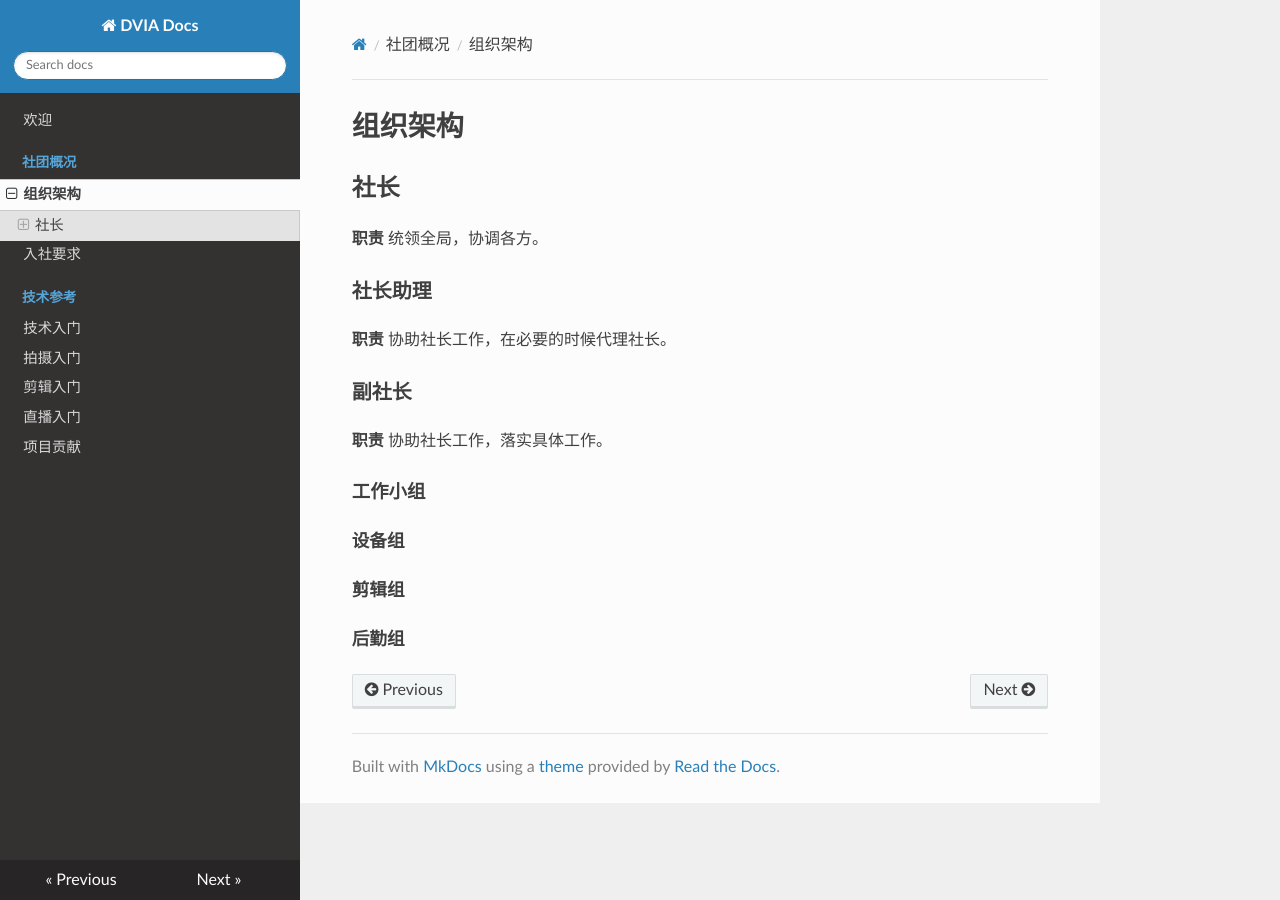
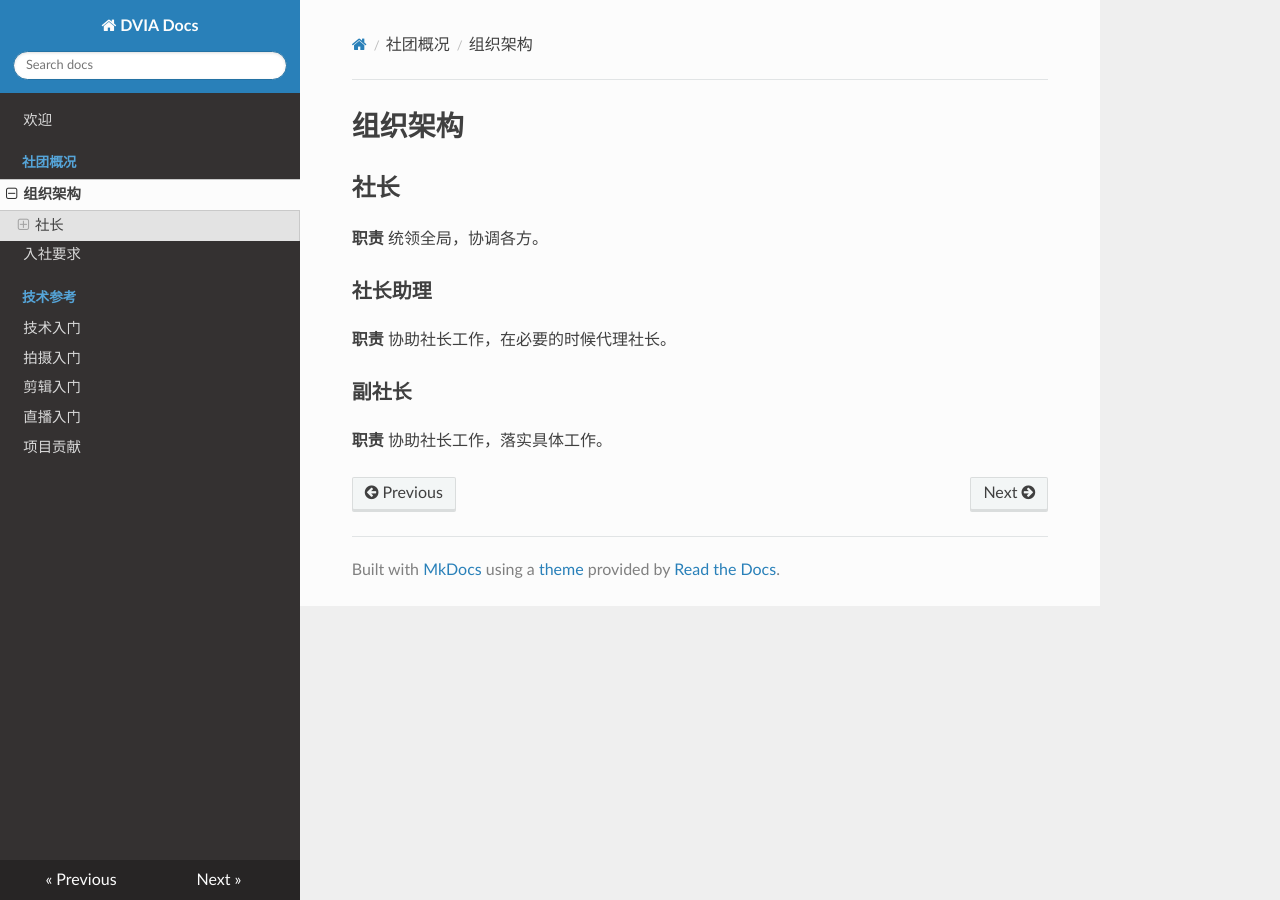
Before and after one commit to Github-DVIA/DVIA, an MkDocs documentation site: the page built from docs/org.md, in a window 1280 px wide. Built offline with MkDocs 1.6.1, drawn with Linux system fonts in a browser that asks for light colours; nearby versions of some CDN libraries.

Commit message:
update org.md

```diff
--- a/docs/org.md
+++ b/docs/org.md
@@ -11,11 +11,3 @@
 ### 副社长
 
 **职责** 协助社长工作，落实具体工作。
-
-#### 工作小组
-
-##### 设备组
-
-##### 剪辑组
-
-##### 后勤组
```
